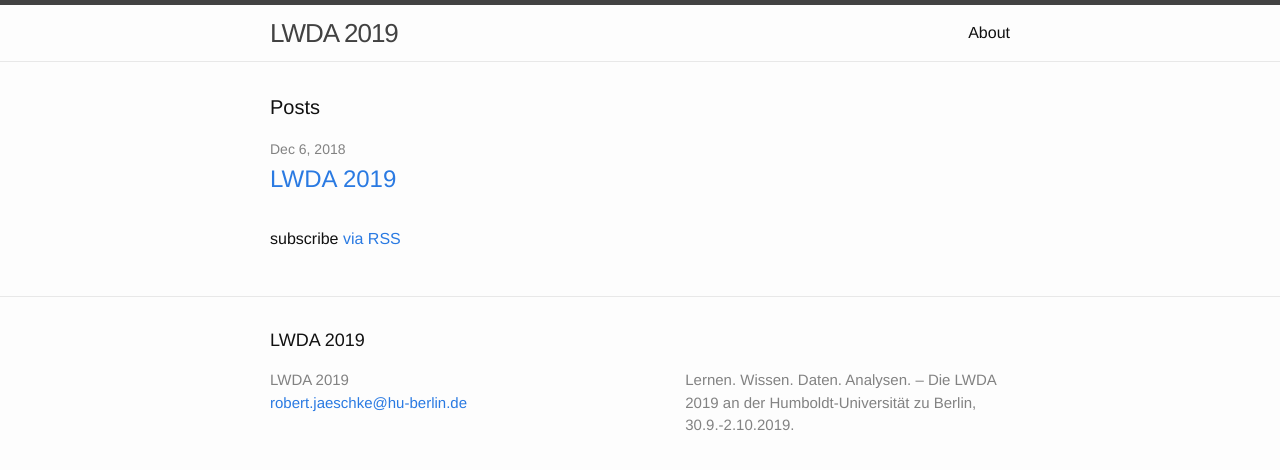
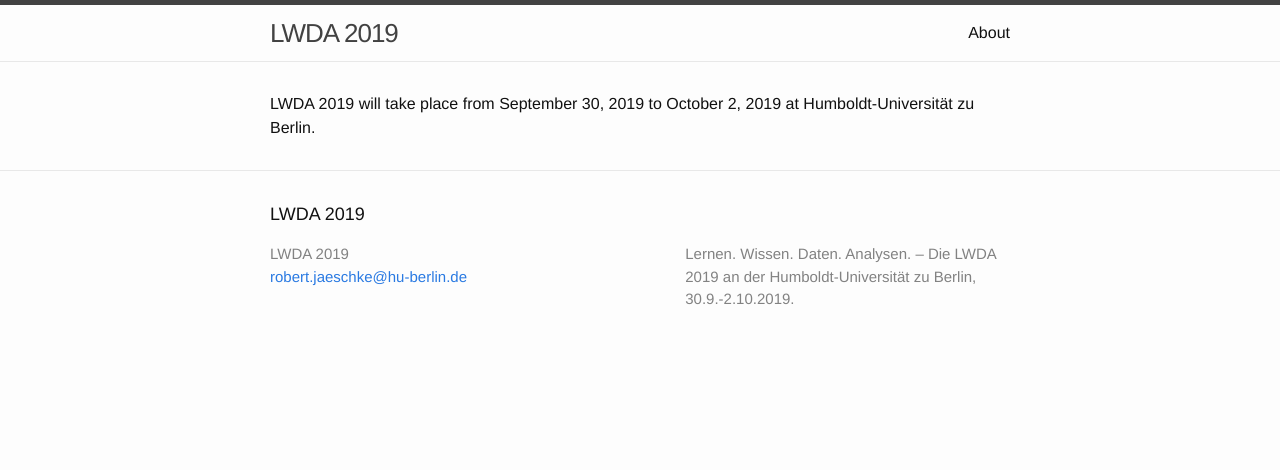
Before and after one commit to rjoberon/LWDA2019, a Jekyll site: the page built from index.markdown, in a window 1280 px wide. Shown: the top 470 px of the page. Built offline with Jekyll 4.4.1, drawn with Linux system fonts in a browser that asks for light colours.

Commit message:
modified home page

```diff
--- a/index.markdown
+++ b/index.markdown
@@ -4,20 +4,7 @@ layout: default
 
 <div class="home">
 
-  <h1 class="page-heading">Posts</h1>
-
-  <ul class="post-list">
-    {% for post in site.posts %}
-      <li>
-        <span class="post-meta">{{ post.date | date: "%b %-d, %Y" }}</span>
-
-        <h2>
-          <a class="post-link" href="{{ post.url | prepend: site.baseurl }}">{{ post.title }}</a>
-        </h2>
-      </li>
-    {% endfor %}
-  </ul>
-
-  <p class="rss-subscribe">subscribe <a href="{{ "/feed.xml" | prepend: site.baseurl }}">via RSS</a></p>
+LWDA 2019 will take place from September 30, 2019 to October 2, 2019
+at Humboldt-Universität zu Berlin.
 
 </div>
```
